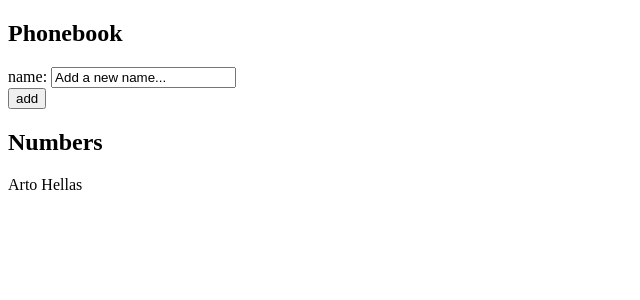
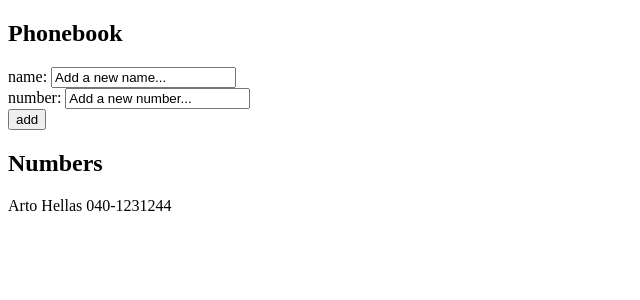
Before and after one commit to jaakkoset/full-stack, a React (Vite) app in the folder osa 2/puhelinluettelo/: page / in a window 1280 px wide. Shown: the top 300 px of the page, without its empty margins (0-640 px from the left). Built offline with nearby package versions, Linux system fonts and the light colour scheme.

Commit message:
Ex 2.7-2.8

```diff
--- a/osa 2/puhelinluettelo/src/App.jsx
+++ b/osa 2/puhelinluettelo/src/App.jsx
@@ -1,24 +1,44 @@
 import { useState } from "react";
 
 const App = () => {
-  const [persons, setPersons] = useState([{ name: "Arto Hellas" }]);
+  const [persons, setPersons] = useState([
+    { name: "Arto Hellas", number: "040-1231244" },
+  ]);
   const [newName, setNewName] = useState("Add a new name...");
+  const [newNumber, setNewNumber] = useState("Add a new number...");
 
   const addPerson = (event) => {
     event.preventDefault();
     //console.log("button clicked", event.target);
     const personObject = {
       name: newName,
+      number: newNumber,
     };
 
-    console.log("name:", personObject.name);
-    setPersons(persons.concat(personObject));
-    setNewName("");
+    // console.log("name:", personObject.name);
+    // console.log(
+    //   "Is added:",
+    //   persons.find(({ name }) => name === personObject.name)
+    // );
+
+    if (persons.find(({ name }) => name === personObject.name)) {
+      //console.log("Name found!!!");
+      alert(`${newName} is already added to phonebook`);
+    } else {
+      setPersons(persons.concat(personObject));
+      setNewName("");
+      setNewNumber("");
+    }
   };
 
   const handleNameChange = (event) => {
     //console.log(event.target.value);
     setNewName(event.target.value);
+  };
+
+  const handleNumberChange = (event) => {
+    //console.log(event.target.value);
+    setNewNumber(event.target.value);
   };
 
   //console.log("persons", persons);
@@ -29,6 +49,9 @@
       <form onSubmit={addPerson}>
         <div>
           name: <input value={newName} onChange={handleNameChange} />
+          <div>
+            number: <input value={newNumber} onChange={handleNumberChange} />
+          </div>
         </div>
         <div>
           <button type="submit">add</button>
@@ -37,7 +60,9 @@
       <h2>Numbers</h2>
       <div>
         {persons.map((person) => (
-          <p key={person.name}>{person.name}</p>
+          <p key={person.name}>
+            {person.name} {person.number}
+          </p>
         ))}
       </div>
     </div>
```
